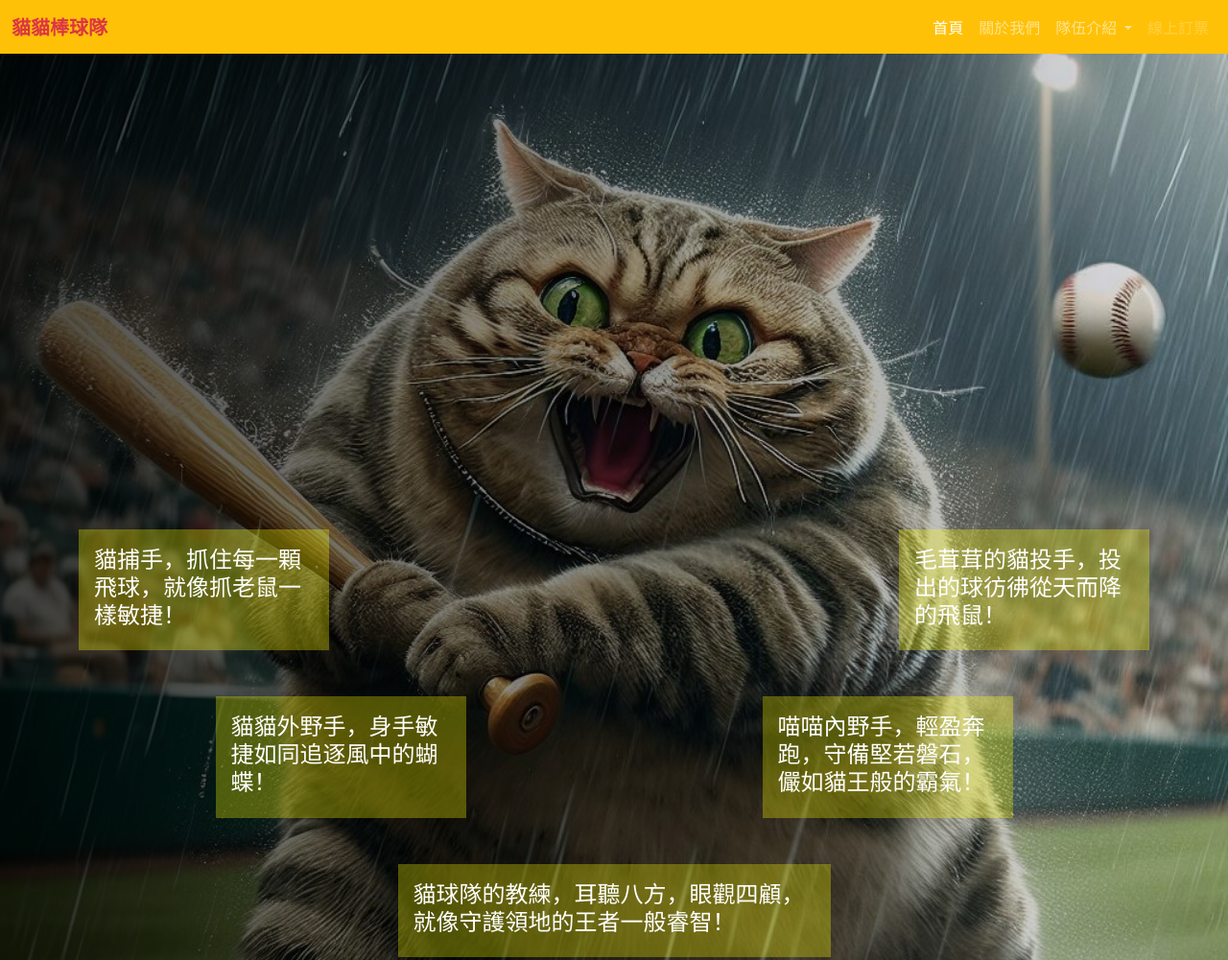
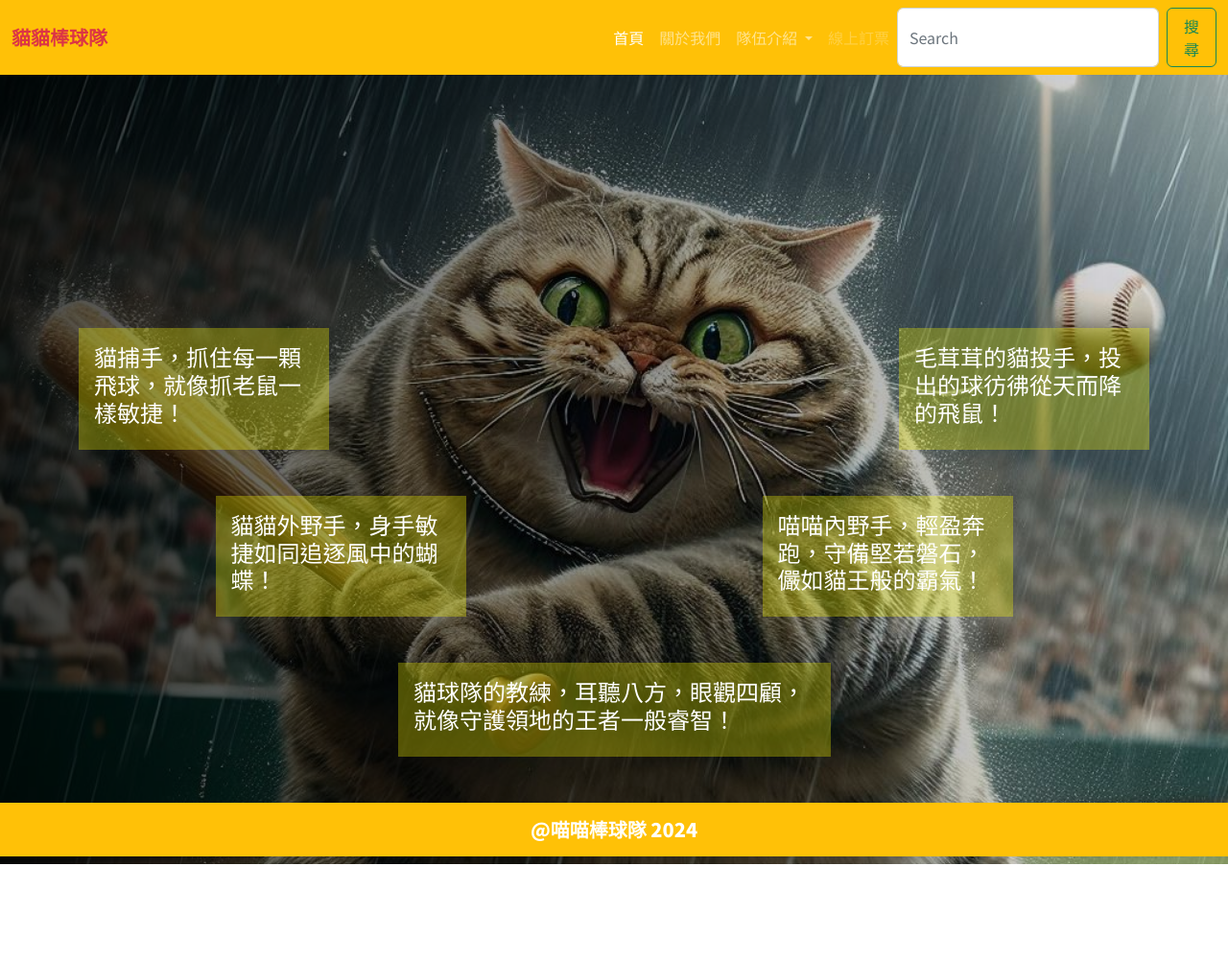
Before and after one commit to HeChengYao/CatsBaseballTeam, a plain HTML site: page index.html in a window 1280 px wide. Shown: the top 1001 px of the page at 96% size. After the commit the page ends 901 px from the top, so only its background shows below. Drawn offline with nearby package versions, Linux system fonts and the light colour scheme.

Commit message:
index優化

```diff
--- a/index.html
+++ b/index.html
@@ -1,5 +1,5 @@
 <!DOCTYPE html>
-<html lang="zh">
+<html lang="zh-Hant">
 
 <head>
     <meta charset="UTF-8">
@@ -7,11 +7,12 @@
     <title>貓貓棒球隊</title>
     <link rel="stylesheet" href="CSS/bootstrap.min.css">
     <link rel="stylesheet" href="CSS/MyAll.css">
+    <link rel="stylesheet" href="https://unpkg.com/aos@next/dist/aos.css" />
     <style>
         body {
-            /* background-image: url(/images/棒球貓2.jpg); */
             background-image: linear-gradient(90deg, rgba(0, 0, 0, 0.7), rgba(0, 0, 0, 0.1)), url(images/棒球貓2.jpg);
-            background-position: center center;
+            background-position: center top;
+            /* 將背景圖片定位在頂部 */
             background-size: cover;
             background-repeat: no-repeat;
             background-attachment: fixed;
@@ -19,19 +20,41 @@
 
         .word01 {
             background-color: rgba(255, 255, 0, 0.3);
+            transition: all 0.3s ease;
+        }
+
+        .word01:hover {
+            transform: scale(1.05);
+            background-color: rgba(255, 255, 0, 0.5);
+        }
+
+        .navbar {
+            transition: all 0.3s ease;
+        }
+
+        .navbar-scrolled {
+            background-color: rgba(255, 193, 7, 0.9) !important;
+        }
+
+        @media screen and (min-width: 1920px) and (min-height: 1200px) {
+            body {
+                background-size: 100% auto;
+                /* 確保圖片寬度填滿螢幕，高度自適應 */
+            }
         }
 
         @media screen and (max-width: 768px) {
             body {
                 background-image: linear-gradient(rgba(0, 0, 0, 0.7), rgba(0, 0, 0, 0.1)), url(images/棒球貓1.jpg);
+                background-position: center center;
+                /* 在小螢幕上保持居中 */
             }
-
         }
     </style>
 </head>
 
 <body>
-    <nav class="navbar navbar-expand-lg bg-warning navbar-dark">
+    <nav class="navbar navbar-expand-lg bg-warning navbar-dark fixed-top">
         <div class="container-fluid">
             <a class="navbar-brand fw900 text-danger" href="#">貓貓棒球隊</a>
             <button class="navbar-toggler" type="button" data-bs-toggle="collapse"
@@ -42,8 +65,7 @@
             <div class="collapse navbar-collapse" id="navbarSupportedContent">
                 <ul class="navbar-nav ms-auto mb-2 mb-lg-0">
                     <li class="nav-item">
-                        <a class="nav-link active" aria-current="page"
-                            href="index.html">首頁</a>
+                        <a class="nav-link active" aria-current="page" href="index.html">首頁</a>
                     </li>
                     <li class="nav-item">
                         <a class="nav-link" href="about.html">關於我們</a>
@@ -54,8 +76,7 @@
                             隊伍介紹
                         </a>
                         <ul class="dropdown-menu">
-                            <li><a class="dropdown-item" href="product.html"
-                                    style="color: green;">喵喵們</a></li>
+                            <li><a class="dropdown-item" href="product.html" style="color: green;">喵喵們</a></li>
                             <li>
                                 <hr class="dropdown-divider">
                             </li>
@@ -66,24 +87,24 @@
                         <a class="nav-link disabled">線上訂票</a>
                     </li>
                 </ul>
-                <!-- <form class="d-flex" role="search">
+                <form class="d-flex" role="search">
                     <input class="form-control me-2" type="search" placeholder="Search" aria-label="Search">
-                    <button class="btn btn-outline-success" type="submit">Search</button>
-                </form> -->
+                    <button class="btn btn-outline-success" type="submit">搜尋</button>
+                </form>
             </div>
         </div>
     </nav>
 
-    <div class="container" style="margin-top: 35%;">
+    <div class="container" style="margin-top: 23%;">
         <div class="row justify-content-between">
-            <div class="col-md-3 d-none d-md-block">
+            <div class="col-md-3 d-none d-md-block" data-aos="fade-right">
                 <div class="word01 p-3 mt-5">
                     <div class="h4 tw900 text-white">
                         貓捕手，抓住每一顆飛球，就像抓老鼠一樣敏捷！
                     </div>
                 </div>
             </div>
-            <div class="col-md-3 d-none d-md-block">
+            <div class="col-md-3 d-none d-md-block" data-aos="fade-left">
                 <div class="word01 p-3 mt-5">
                     <div class="h4 tw900 text-white">
                         毛茸茸的貓投手，投出的球彷彿從天而降的飛鼠！
@@ -92,14 +113,14 @@
             </div>
         </div>
         <div class="row justify-content-around">
-            <div class="col-md-3 d-none d-md-block">
+            <div class="col-md-3 d-none d-md-block" data-aos="fade-up-right">
                 <div class="word01 p-3 mt-5">
                     <div class="h4 tw900 text-white">
                         貓貓外野手，身手敏捷如同追逐風中的蝴蝶！
                     </div>
                 </div>
             </div>
-            <div class="col-md-3 d-none d-md-block">
+            <div class="col-md-3 d-none d-md-block" data-aos="fade-up-left">
                 <div class="word01 p-3 mt-5">
                     <div class="h4 tw900 text-white">
                         喵喵內野手，輕盈奔跑，守備堅若磐石，儼如貓王般的霸氣！
@@ -108,7 +129,7 @@
             </div>
         </div>
         <div class="row justify-content-center">
-            <div class="col-md-5 d-none d-md-block">
+            <div class="col-md-5 d-none d-md-block" data-aos="zoom-in">
                 <div class="word01 p-3 mt-5">
                     <div class="h4 tw900 text-white">
                         貓球隊的教練，耳聽八方，眼觀四顧，就像守護領地的王者一般睿智！
@@ -123,6 +144,31 @@
     </div>
 
     <script src="js/bootstrap.bundle.min.js"></script>
+    <script src="https://unpkg.com/aos@next/dist/aos.js"></script>
+    <script src="https://cdnjs.cloudflare.com/ajax/libs/gsap/3.11.4/gsap.min.js"></script>
+    <script>
+        AOS.init({
+            duration: 1000,
+            once: true
+        });
+
+        window.addEventListener('scroll', function () {
+            var navbar = document.querySelector('.navbar');
+            if (window.scrollY > 50) {
+                navbar.classList.add('navbar-scrolled');
+            } else {
+                navbar.classList.remove('navbar-scrolled');
+            }
+        });
+
+        gsap.from(".navbar-brand", { duration: 1, x: -100, opacity: 0, ease: "power2.out" });
+        gsap.from(".nav-item", { duration: 1, y: -50, opacity: 0, stagger: 0.2, ease: "power2.out" });
+
+        // 為移動端添加動畫
+        if (window.innerWidth <= 768) {
+            gsap.from(".container", { duration: 1, y: 100, opacity: 0, ease: "power2.out", delay: 0.5 });
+        }
+    </script>
 </body>
 
 </html>
```
